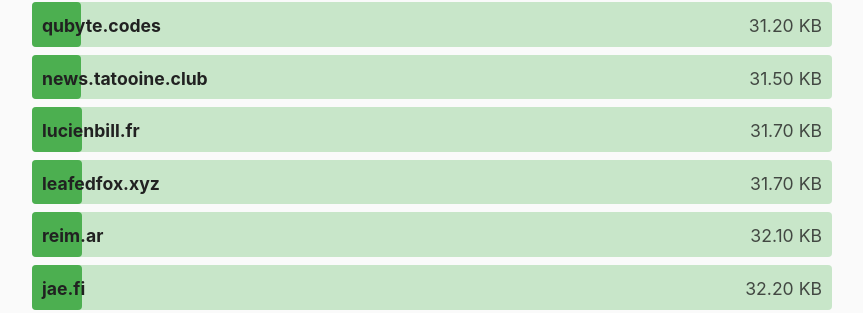
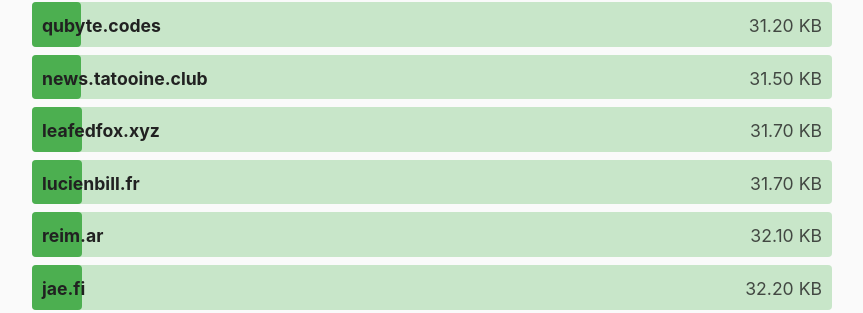
Before and after one commit to kevquirk/512kb.club, a Jekyll site: the page built from index.md, in a window 1280 px wide and 900 px high, scrolled down 11947 px. Shown: the part 140-453 px from the top of the window, without its empty margins (208-1071 px from the left). Built offline with Jekyll 4.4.1, drawn with Linux system fonts in a browser that asks for light colours; part of the change alters nothing that is shown.

Commit message:
Fix formatting

```diff
--- a/_data/sites.yml
+++ b/_data/sites.yml
@@ -1803,6 +1803,11 @@
   size: 111
   last_checked: 2022-05-05
 
+- domain: leafedfox.xyz
+  url: https://leafedfox.xyz
+  size: 31.7
+  last_checked: 2023-11-23
+
 - domain: lectupedia.com
   url: https://lectupedia.com/
   size: 42.3
@@ -3472,8 +3477,3 @@
   url: https://zwbetz.com/
   size: 67.8
   last_checked: 2022-07-20
-
-- domain: leafedfox.xyz
-  url: https://leafedfox.xyz
-  size: 31.7
-  last_checked: 2023-11-23
```
